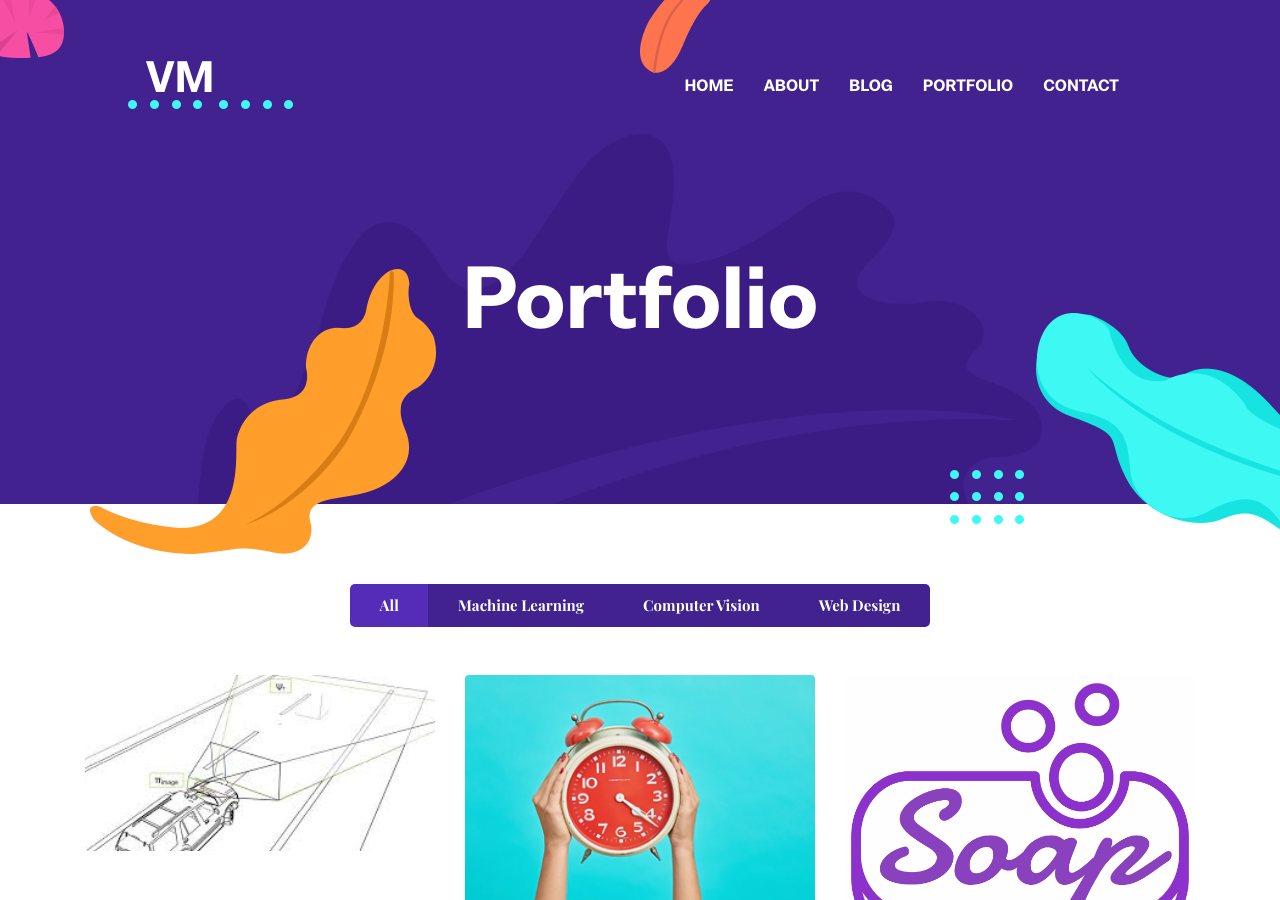
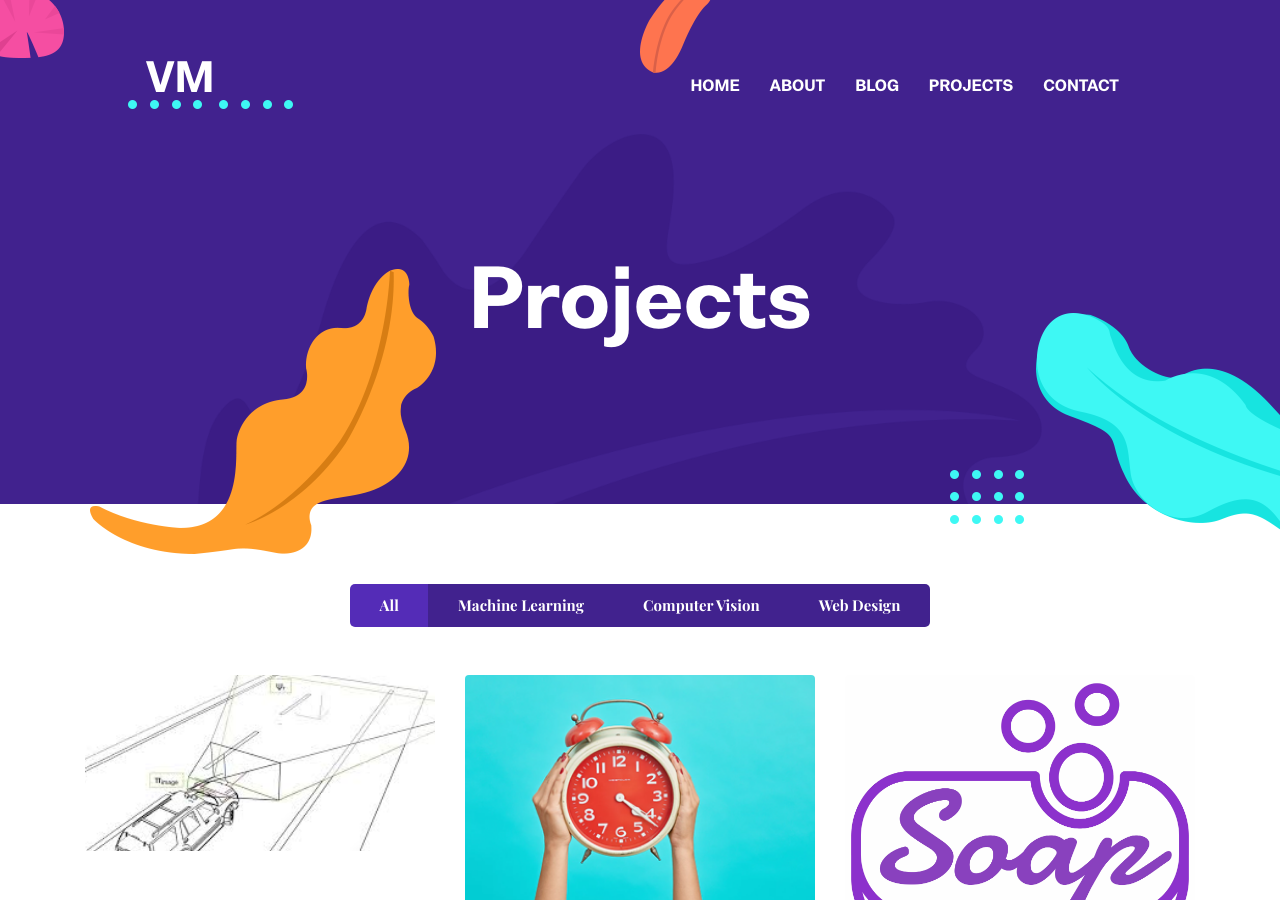
Before and after one commit to VAM7686/VAM7686.github.io, a Jekyll site: the page built from _pages/portfolio.html, in a window 1280 px wide and 900 px high. Built offline with Jekyll 4.4.1, drawn with Linux system fonts in a browser that asks for light colours.

Commit message:
Modified Projects Section

```diff
--- a/_includes/portfolio-section.html
+++ b/_includes/portfolio-section.html
@@ -4,7 +4,7 @@
   <div class="container">
     <div class="row">
       <div class="col-12 text-center">
-        <h2 class="section-title">Portfolio</h2>
+        <h2 class="section-title">Projects</h2>
       </div>
     </div>
     <div class="row shuffle-wrapper">
@@ -14,7 +14,7 @@
           <img src="{{ site.baseurl }}/{{ item.image }}" alt="portfolio-image" class="img-fluid rounded w-100 d-block">
           <div class="hover-overlay">
             <div class="hover-content">
-              <a class="btn btn-light btn-sm" href="{{ item.url }}" target="_blank">view project</a>
+              <a class="btn btn-light btn-sm" href="{{ item.url }}" target="_blank">{{ item.name }}</a>
             </div>
           </div>
         </div>
--- a/_pages/portfolio.html
+++ b/_pages/portfolio.html
@@ -1,6 +1,6 @@
 ---
 layout: page
-title: Portfolio
+title: Projects
 ---
 <!-- portfolio -->
 <section class="section">
@@ -26,7 +26,7 @@ title: Portfolio
           <img src="{{ site.baseurl }}/{{ item.image }}" alt="portfolio-image" class="img-fluid rounded w-100 d-block">
           <div class="hover-overlay">
             <div class="hover-content">
-              <a class="btn btn-light btn-sm" href="{{ item.url }}">view project</a>
+              <a class="btn btn-light btn-sm" href="{{ item.url }}" target="_blank">{{ item.name }}</a>
             </div>
           </div>
         </div>
```
Also changed, not shown: _data/settings.yml (+10 -2 lines), 7 other files.
